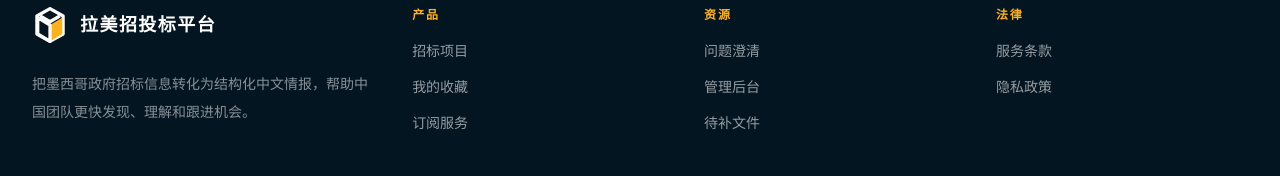
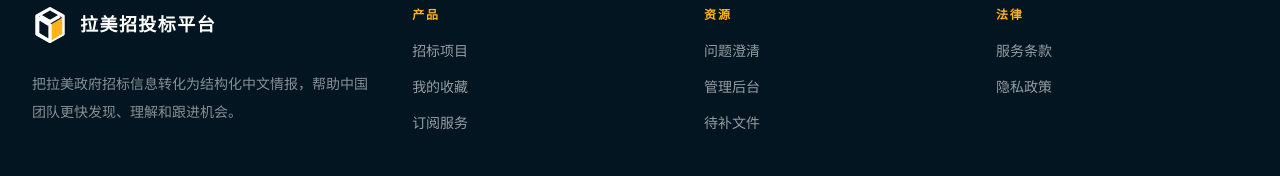
Before and after one commit to Lordain/Tender-Intelligence-Platform, a Next.js app: page /login in a window 1280 px wide. Shown: the part 741-917 px from the top of the page. Built offline with nearby package versions, Linux system fonts and the light colour scheme; no server answers; the database is empty.

Commit message:
fix: broaden footer copy to Latin America

```diff
--- a/components/layout/Footer.tsx
+++ b/components/layout/Footer.tsx
@@ -23,7 +23,7 @@ export function Footer() {
       <div className="mx-auto grid max-w-[94rem] gap-10 px-5 py-12 sm:px-8 md:grid-cols-[1.25fr_1fr] lg:grid-cols-[1.35fr_1fr_1fr_1fr]">
         <div className="max-w-sm">
           <Link href="/" className="inline-flex items-center gap-3"><FooterMark /><span className="text-lg font-black tracking-[0.08em]">拉美招投标平台</span></Link>
-          <p className="mt-5 text-sm leading-7 text-white/52">把墨西哥政府招标信息转化为结构化中文情报，帮助中国团队更快发现、理解和跟进机会。</p>
+          <p className="mt-5 text-sm leading-7 text-white/52">把拉美政府招标信息转化为结构化中文情报，帮助中国团队更快发现、理解和跟进机会。</p>
         </div>
         {columns.map((column) => (
           <div key={column.title}>
```
